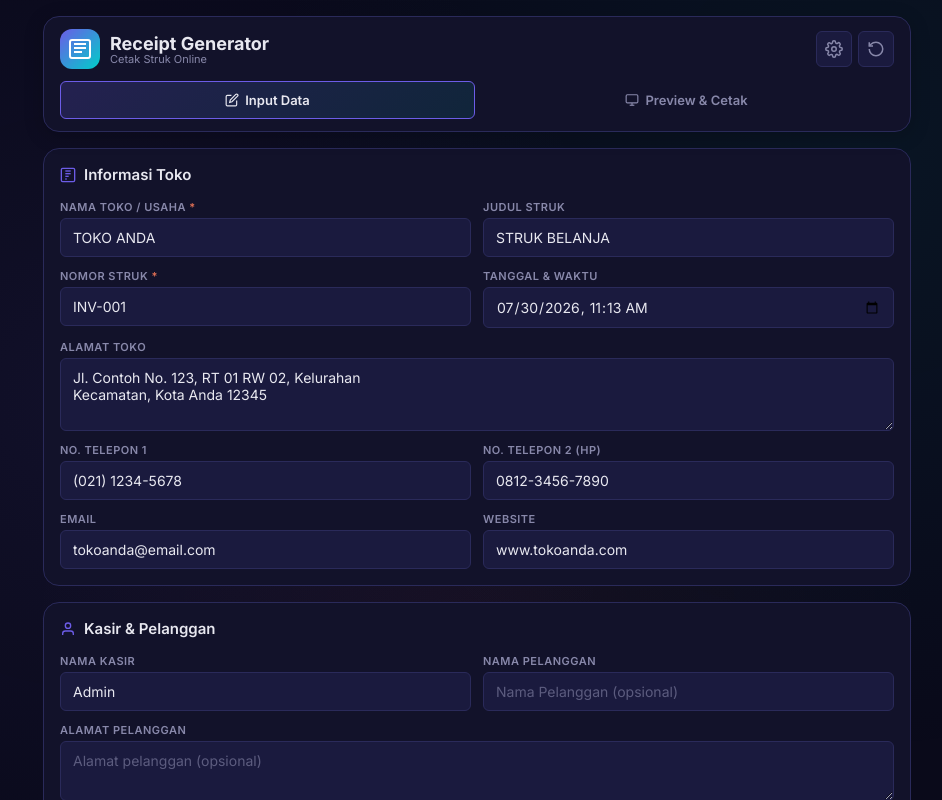
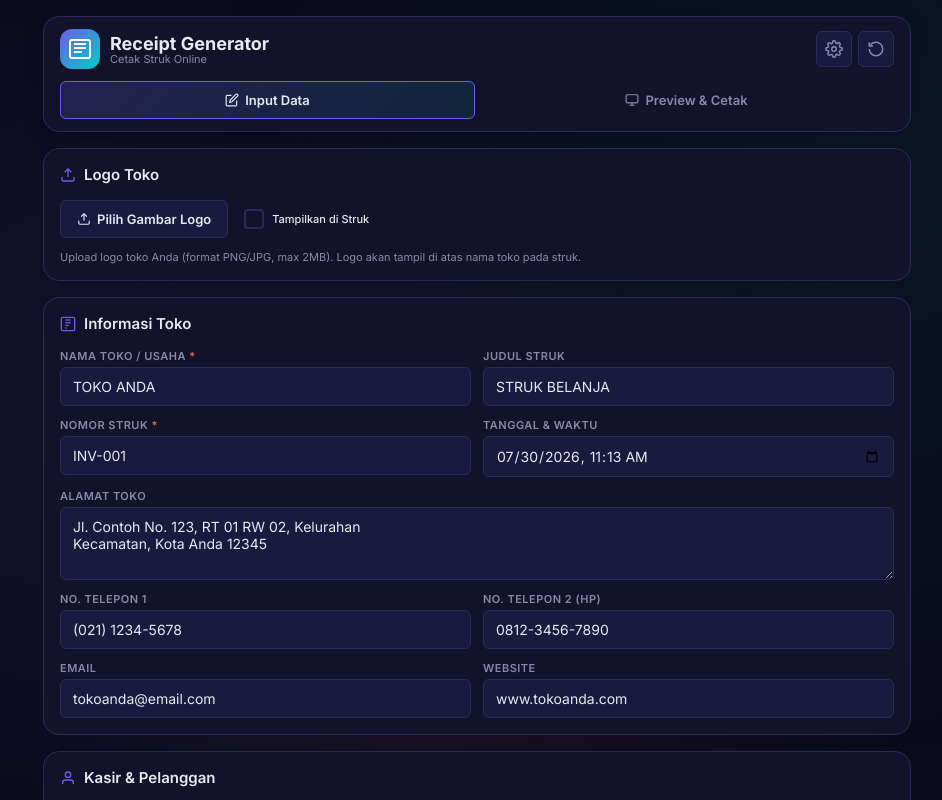
Before and after one commit to gungdemayun12/receipt-generator, a React (Vite) app: page / in a window 1280 px wide. Shown: the top 800 px of the page, without its empty margins (163-1105 px from the left). Built offline with nearby package versions, Linux system fonts and the light colour scheme.

Commit message:
fix: tambah section logo di input tab agar mudah ditemukan

```diff
--- a/src/App.jsx
+++ b/src/App.jsx
@@ -569,6 +569,51 @@ function App() {
         {/* ==================== TAB INPUT ==================== */}
         {tab === 'input' && (
           <div className="tab-in">
+            {/* LOGO UPLOAD */}
+            <section className="card">
+              <div className="card-h"><svg viewBox="0 0 24 24" width="16" height="16" fill="none" stroke="var(--primary)" strokeWidth="2"><path d="M21 15v4a2 2 0 0 1-2 2H5a2 2 0 0 1-2-2v-4"/><polyline points="17 8 12 3 7 8"/><line x1="12" y1="3" x2="12" y2="15"/></svg><h3>Logo Toko</h3></div>
+              <div className="grid-2">
+                <div className="fg full">
+                  <div className="logo-upload-row">
+                    <input ref={logoInputRef} type="file" accept="image/*" onChange={handleLogoUpload} hidden />
+                    <button className="btn-sec" onClick={() => logoInputRef.current?.click()}>
+                      <svg viewBox="0 0 24 24" width="14" height="14" fill="none" stroke="currentColor" strokeWidth="2"><path d="M21 15v4a2 2 0 0 1-2 2H5a2 2 0 0 1-2-2v-4"/><polyline points="17 8 12 3 7 8"/><line x1="12" y1="3" x2="12" y2="15"/></svg>
+                      Pilih Gambar Logo
+                    </button>
+                    {logoImage && (
+                      <button className="btn-dgr" onClick={removeLogo}>
+                        <svg viewBox="0 0 24 24" width="14" height="14" fill="none" stroke="currentColor" strokeWidth="2"><line x1="18" y1="6" x2="6" y2="18"/><line x1="6" y1="6" x2="18" y2="18"/></svg>
+                        Hapus Logo
+                      </button>
+                    )}
+                    <label className="cb" style={{ marginLeft: '8px' }}>
+                      <input type="checkbox" checked={settings.showLogo} onChange={e => setSettings({...settings, showLogo: e.target.checked})} />
+                      <span className="cb-box"></span>
+                      Tampilkan di Struk
+                    </label>
+                  </div>
+                  {logoImage && (
+                    <div className="logo-preview-box" style={{ flexDirection: 'row', alignItems: 'center', gap: '16px' }}>
+                      <img src={logoImage} alt="Logo" className="logo-preview-img" />
+                      <div style={{ display: 'flex', flexDirection: 'column', gap: '6px' }}>
+                        <span className="hint">Ukuran Logo:</span>
+                        <div style={{ display: 'flex', gap: '8px', alignItems: 'center' }}>
+                          <input type="number" min="30" max="300" value={settings.logoWidth} onChange={e => setSettings({...settings, logoWidth: Math.max(30, Math.min(300, Number(e.target.value)))})} style={{ width: '70px', padding: '6px 8px', background: 'var(--bg-card2)', border: '1px solid var(--border)', borderRadius: 'var(--radius-xs)', color: 'var(--text)', fontSize: '13px', outline: 'none' }} placeholder="Lebar" />
+                          <span style={{ color: 'var(--text-muted)' }}>×</span>
+                          <input type="number" min="30" max="300" value={settings.logoHeight} onChange={e => setSettings({...settings, logoHeight: Math.max(30, Math.min(300, Number(e.target.value)))})} style={{ width: '70px', padding: '6px 8px', background: 'var(--bg-card2)', border: '1px solid var(--border)', borderRadius: 'var(--radius-xs)', color: 'var(--text)', fontSize: '13px', outline: 'none' }} placeholder="Tinggi" />
+                          <span style={{ color: 'var(--text-muted)', fontSize: '12px' }}>px</span>
+                        </div>
+                        <span className="hint">Logo akan tampil di paling atas struk</span>
+                      </div>
+                    </div>
+                  )}
+                  {!logoImage && (
+                    <span className="hint" style={{ marginTop: '8px', display: 'block' }}>Upload logo toko Anda (format PNG/JPG, max 2MB). Logo akan tampil di atas nama toko pada struk.</span>
+                  )}
+                </div>
+              </div>
+            </section>
+
             {/* HEADER TOKO */}
             <section className="card">
               <div className="card-h"><svg viewBox="0 0 24 24" width="16" height="16" fill="none" stroke="var(--primary)" strokeWidth="2"><path d="M4 2h16a2 2 0 0 1 2 2v16a2 2 0 0 1-2 2H4a2 2 0 0 1-2-2V4a2 2 0 0 1 2-2z"/><path d="M8 6h8"/><path d="M8 10h8"/><path d="M8 14h5"/><path d="M8 18h2"/></svg><h3>Informasi Toko</h3></div>
```
